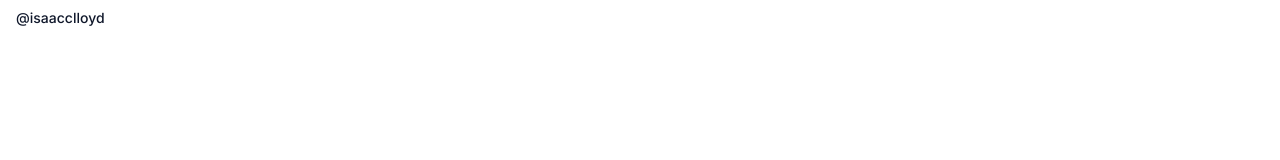
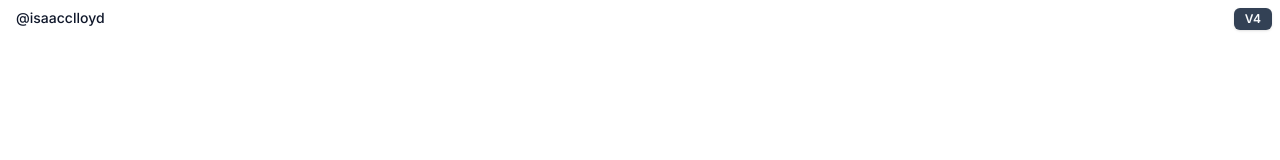
Before and after one commit to theisaaclloyd/flashcard-study, a Next.js app: page / in a window 1280 px wide. Shown: the top 160 px of the page. Built offline with nearby package versions, Linux system fonts and the light colour scheme.

Commit message:
added version tag

```diff
--- a/app/page.js
+++ b/app/page.js
@@ -1,123 +1,14 @@
 import Image from 'next/image';
 import { Quiz } from '@/components/quiz';
 import { NameTag } from '@/components/nametag';
-
-/*export default function Home() {
-  return (
-    <main className="flex min-h-screen flex-col items-center justify-between p-24">
-      <div className="z-10 max-w-5xl w-full items-center justify-between font-mono text-sm lg:flex">
-        <p className="fixed left-0 top-0 flex w-full justify-center border-b border-gray-300 bg-gradient-to-b from-zinc-200 pb-6 pt-8 backdrop-blur-2xl dark:border-neutral-800 dark:bg-zinc-800/30 dark:from-inherit lg:static lg:w-auto  lg:rounded-xl lg:border lg:bg-gray-200 lg:p-4 lg:dark:bg-zinc-800/30">
-          Get started by editing&nbsp;
-          <code className="font-mono font-bold">app/page.js</code>
-        </p>
-        <div className="fixed bottom-0 left-0 flex h-48 w-full items-end justify-center bg-gradient-to-t from-white via-white dark:from-black dark:via-black lg:static lg:h-auto lg:w-auto lg:bg-none">
-          <a
-            className="pointer-events-none flex place-items-center gap-2 p-8 lg:pointer-events-auto lg:p-0"
-            href="https://vercel.com?utm_source=create-next-app&utm_medium=appdir-template&utm_campaign=create-next-app"
-            target="_blank"
-            rel="noopener noreferrer"
-          >
-            By{' '}
-            <Image
-              src="/vercel.svg"
-              alt="Vercel Logo"
-              className="dark:invert"
-              width={100}
-              height={24}
-              priority
-            />
-          </a>
-        </div>
-      </div>
-
-      <div className="relative flex place-items-center before:absolute before:h-[300px] before:w-[480px] before:-translate-x-1/2 before:rounded-full before:bg-gradient-radial before:from-white before:to-transparent before:blur-2xl before:content-[''] after:absolute after:-z-20 after:h-[180px] after:w-[240px] after:translate-x-1/3 after:bg-gradient-conic after:from-sky-200 after:via-blue-200 after:blur-2xl after:content-[''] before:dark:bg-gradient-to-br before:dark:from-transparent before:dark:to-blue-700 before:dark:opacity-10 after:dark:from-sky-900 after:dark:via-[#0141ff] after:dark:opacity-40 before:lg:h-[360px] z-[-1]">
-        <Image
-          className="relative dark:drop-shadow-[0_0_0.3rem_#ffffff70] dark:invert"
-          src="/next.svg"
-          alt="Next.js Logo"
-          width={180}
-          height={37}
-          priority
-        />
-      </div>
-
-      <div className="mb-32 grid text-center lg:max-w-5xl lg:w-full lg:mb-0 lg:grid-cols-4 lg:text-left">
-        <a
-          href="https://nextjs.org/docs?utm_source=create-next-app&utm_medium=appdir-template&utm_campaign=create-next-app"
-          className="group rounded-lg border border-transparent px-5 py-4 transition-colors hover:border-gray-300 hover:bg-gray-100 hover:dark:border-neutral-700 hover:dark:bg-neutral-800/30"
-          target="_blank"
-          rel="noopener noreferrer"
-        >
-          <h2 className={`mb-3 text-2xl font-semibold`}>
-            Docs{' '}
-            <span className="inline-block transition-transform group-hover:translate-x-1 motion-reduce:transform-none">
-              -&gt;
-            </span>
-          </h2>
-          <p className={`m-0 max-w-[30ch] text-sm opacity-50`}>
-            Find in-depth information about Next.js features and API.
-          </p>
-        </a>
-
-        <a
-          href="https://nextjs.org/learn?utm_source=create-next-app&utm_medium=appdir-template-tw&utm_campaign=create-next-app"
-          className="group rounded-lg border border-transparent px-5 py-4 transition-colors hover:border-gray-300 hover:bg-gray-100 hover:dark:border-neutral-700 hover:dark:bg-neutral-800 hover:dark:bg-opacity-30"
-          target="_blank"
-          rel="noopener noreferrer"
-        >
-          <h2 className={`mb-3 text-2xl font-semibold`}>
-            Learn{' '}
-            <span className="inline-block transition-transform group-hover:translate-x-1 motion-reduce:transform-none">
-              -&gt;
-            </span>
-          </h2>
-          <p className={`m-0 max-w-[30ch] text-sm opacity-50`}>
-            Learn about Next.js in an interactive course with&nbsp;quizzes!
-          </p>
-        </a>
-
-        <a
-          href="https://vercel.com/templates?framework=next.js&utm_source=create-next-app&utm_medium=appdir-template&utm_campaign=create-next-app"
-          className="group rounded-lg border border-transparent px-5 py-4 transition-colors hover:border-gray-300 hover:bg-gray-100 hover:dark:border-neutral-700 hover:dark:bg-neutral-800/30"
-          target="_blank"
-          rel="noopener noreferrer"
-        >
-          <h2 className={`mb-3 text-2xl font-semibold`}>
-            Templates{' '}
-            <span className="inline-block transition-transform group-hover:translate-x-1 motion-reduce:transform-none">
-              -&gt;
-            </span>
-          </h2>
-          <p className={`m-0 max-w-[30ch] text-sm opacity-50`}>
-            Explore starter templates for Next.js.
-          </p>
-        </a>
-
-        <a
-          href="https://vercel.com/new?utm_source=create-next-app&utm_medium=appdir-template&utm_campaign=create-next-app"
-          className="group rounded-lg border border-transparent px-5 py-4 transition-colors hover:border-gray-300 hover:bg-gray-100 hover:dark:border-neutral-700 hover:dark:bg-neutral-800/30"
-          target="_blank"
-          rel="noopener noreferrer"
-        >
-          <h2 className={`mb-3 text-2xl font-semibold`}>
-            Deploy{' '}
-            <span className="inline-block transition-transform group-hover:translate-x-1 motion-reduce:transform-none">
-              -&gt;
-            </span>
-          </h2>
-          <p className={`m-0 max-w-[30ch] text-sm opacity-50`}>
-            Instantly deploy your Next.js site to a shareable URL with Vercel.
-          </p>
-        </a>
-      </div>
-    </main>
-  )
-}
-*/
+import { Badge } from "@/components/ui/badge";
 
 export default function Home() {
   return (
     <>
+      <div style={{ position: 'absolute', top: 5, right: 8 }}>
+        <Badge className="bg-slate-700">V4</Badge>
+      </div>
       <NameTag />
       <Quiz />
     </>
```
